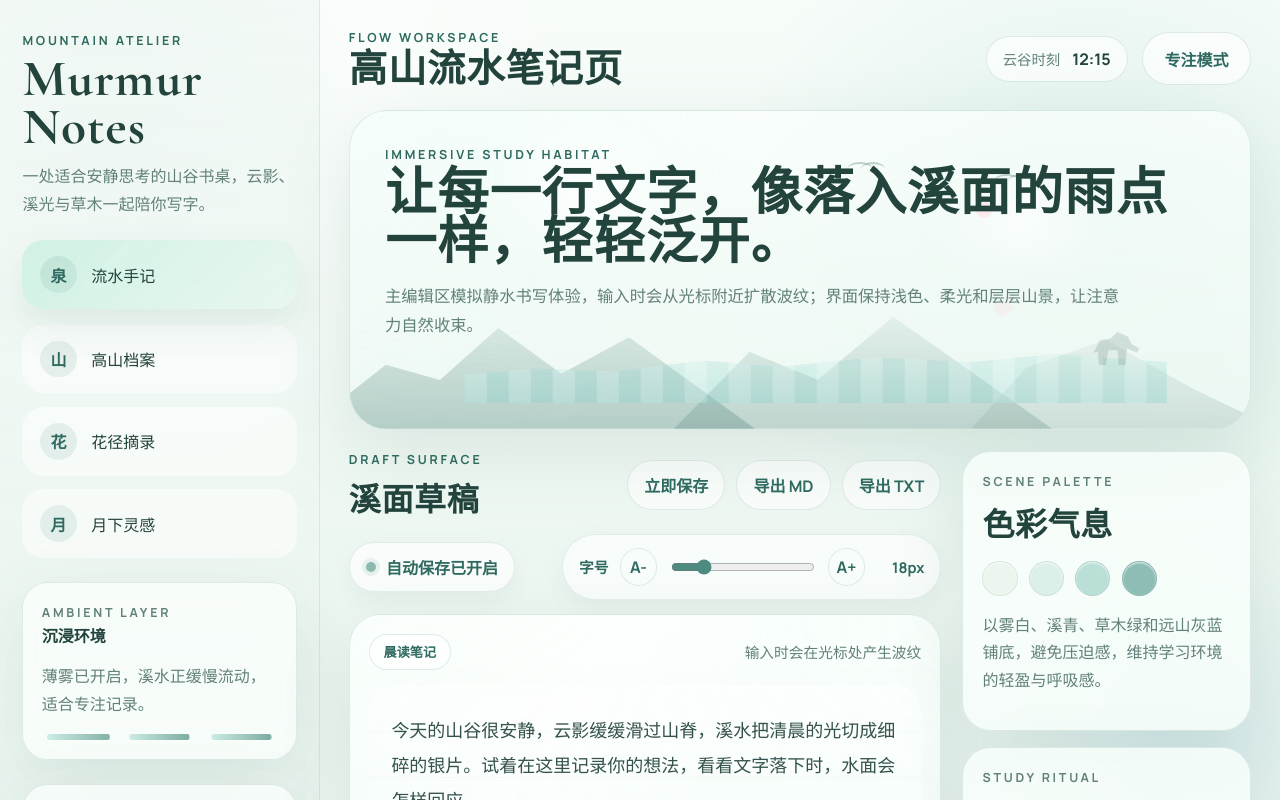
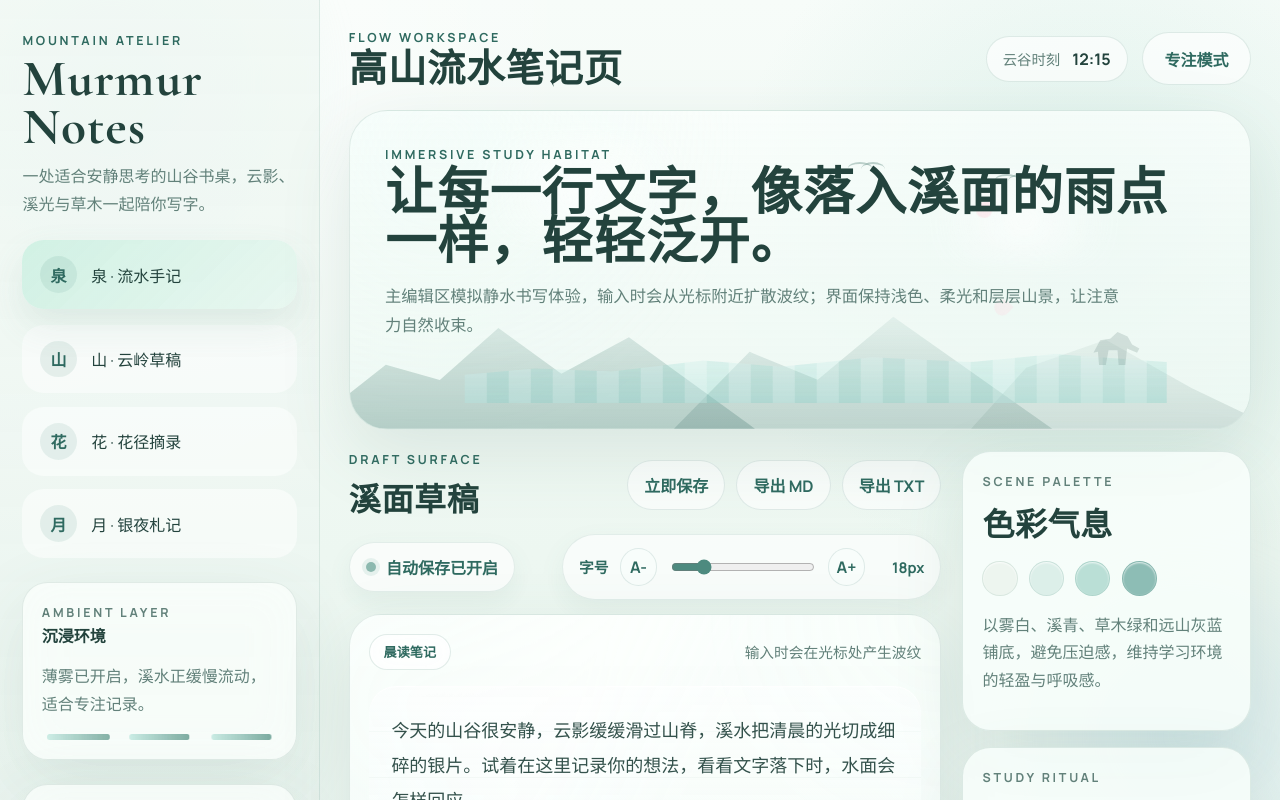
Before and after one commit to lvshichunqiu12/L-Z-Note, a plain HTML site: page index.html in a window 1280 px wide. Shown: the top 800 px of the page. Drawn offline with nearby package versions, Linux system fonts and the light colour scheme.

Commit message:
Align sidebar labels on homepage

```diff
--- a/index.html
+++ b/index.html
@@ -21,19 +21,19 @@
       <nav class="sidebar-nav" aria-label="主导航">
         <a class="nav-item active" href="./index.html" aria-current="page">
           <span class="nav-icon">泉</span>
-          <span>流水手记</span>
+          <span>泉 · 流水手记</span>
         </a>
         <a class="nav-item" href="./mountain.html">
           <span class="nav-icon">山</span>
-          <span>高山档案</span>
+          <span>山 · 云岭草稿</span>
         </a>
         <a class="nav-item" href="./flower.html">
           <span class="nav-icon">花</span>
-          <span>花径摘录</span>
+          <span>花 · 花径摘录</span>
         </a>
         <a class="nav-item" href="./moon.html">
           <span class="nav-icon">月</span>
-          <span>月下灵感</span>
+          <span>月 · 银夜札记</span>
         </a>
       </nav>
 
```
